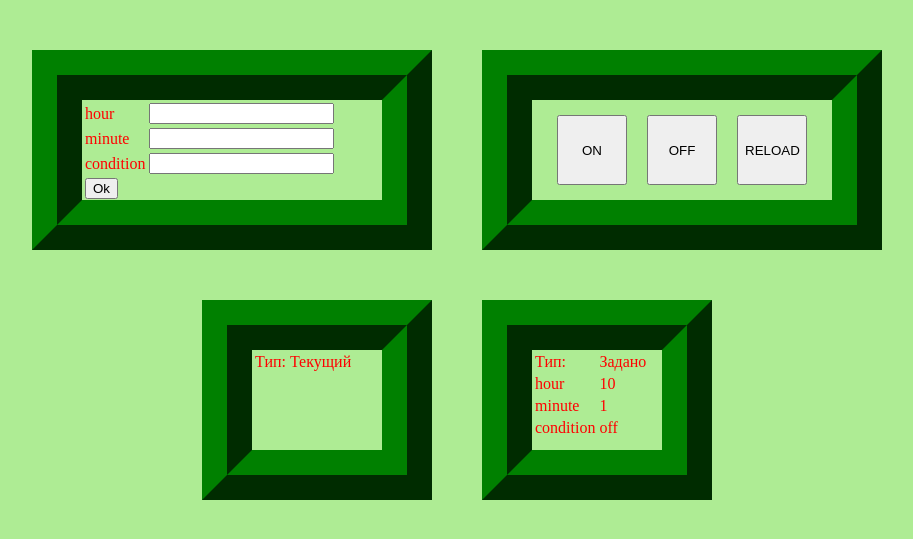
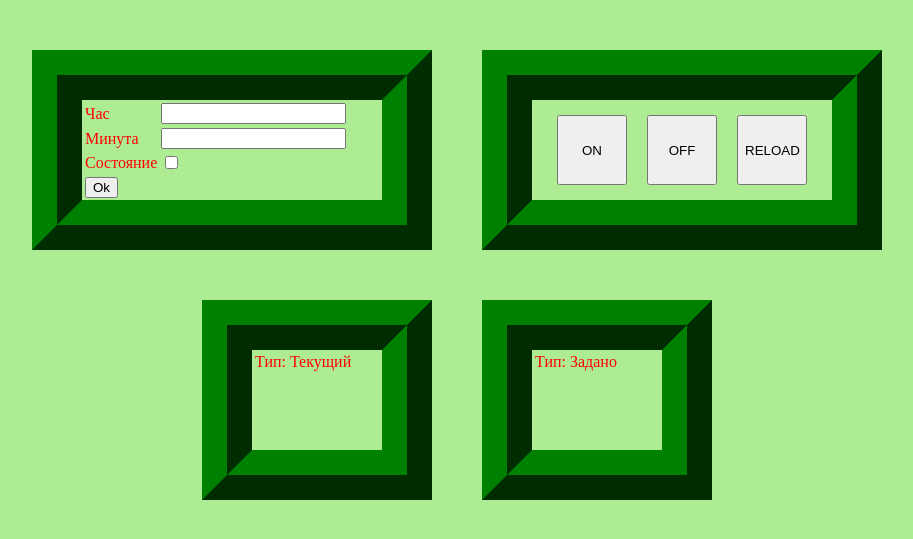
Before and after one commit to Rabchik2006/light_server, a Django app: page / in a window 1280 px wide. Shown: the top 539 px of the page, without its empty margins (183-1096 px from the left). Run offline with Django 3.2, Linux system fonts and the light colour scheme; the visitor is signed in with stand-in values (Sample User, id 1).

Commit message:
add checkbox to form, repair time checker

```diff
--- a/data.json
+++ b/data.json
@@ -1,5 +1,5 @@
 {
-    "hour": 10,
-    "minute": 1,
-    "condition": "off"
+    "hour": 7,
+    "minute": 20,
+    "condition": 0
 }
--- a/main/forms.py
+++ /dev/null
@@ -1,7 +0,0 @@
-from django import forms
-
-
-class TimeForm(forms.Form):
-    hour=forms.IntegerField(min_value=0,required=False)
-    minute=forms.IntegerField(min_value=0,required=False)
-    condition=forms.CharField(max_length=50,required=False)
--- a/main/templates/main.html
+++ b/main/templates/main.html
@@ -12,10 +12,10 @@
 <form action="" method="POST">
     {% csrf_token %}
     <table>
-    {% for field in form %}
-    <tr><td><span>{{field.name}}</span></td> <td>{{field}}</td> <td><span style="color:red;">{{field.errors.as_text}}</span></td></tr>
-    {% endfor %}
-    <tr><td><button>Ok</button></td></tr>
+        <tr><td><label for="hour_input">Час </label></td><td><input type="text" id="hour_input" name="hour"></td></tr>
+        <tr><td><label for="min_input">Минута </label></td><td><input type="text" id="min_input" name="minute"></td></tr>
+        <tr><td><label for="cond_input">Состояние </label></td><td><input type="checkbox" id="cond_input" name="condition"></td></tr>
+        <tr><td><button>Ok</button></td></tr>
     </table>
 </form>
 </div>
--- a/main/views.py
+++ b/main/views.py
@@ -1,7 +1,6 @@
 from django.contrib.auth.decorators import login_required
 from django.contrib.auth.views import LoginView
 from django.shortcuts import render,HttpResponse
-from main.forms import TimeForm
 import json,os
 
 from rest_framework.decorators import api_view
@@ -21,30 +20,24 @@
 
 @login_required(login_url='/login/')
 def main_page(request):
-    form=TimeForm()
     with open('data.json','r') as f:
         old_data=json.load(f)
-    context={'form':form,'old_data':old_data}
+    context={'old_data':old_data}
     if request.method=='POST':
         print(request.POST)
-        if request.POST.get('hour',None)!=None:
-            form=TimeForm(request.POST)
-            if form.is_valid():
-                data=form.cleaned_data
-                print(data)
-                context.update({'data':data})
-                if data['hour']!=None and data['minute']!=None and (data['condition']=='on' or data['condition']=='off'):
-                    with open('data.json','w') as f:
-                        json.dump(data,f,indent=4)
-            context.update({'form': form})
-        else:
-            if request.POST.get('switch',None)!=None:
-                GP.output(pin,1)
-                pass
+        unf_data=dict(request.POST)
+
+        print(unf_data)
+        context.update({'data':unf_data})
+        if unf_data['hour']!=None and unf_data['minute']!=None:
+            data={'hour':int(unf_data['hour'][0]),'minute':int(unf_data['minute'][0])}
+            if data.get('condition'):
+                data['condition']=1
             else:
-                GP.output(pin,0)
-                pass
-    return render(request,'main.html',context)
+                data['condition']=0
+            with open('data.json','w') as f:
+                json.dump(data,f,indent=4)
+    return render(request,'main.html')
 
 
 class RestApiLight(APIView):
```
Also changed, not shown: time_checker.py (+4 -4 lines), 1 other file.
